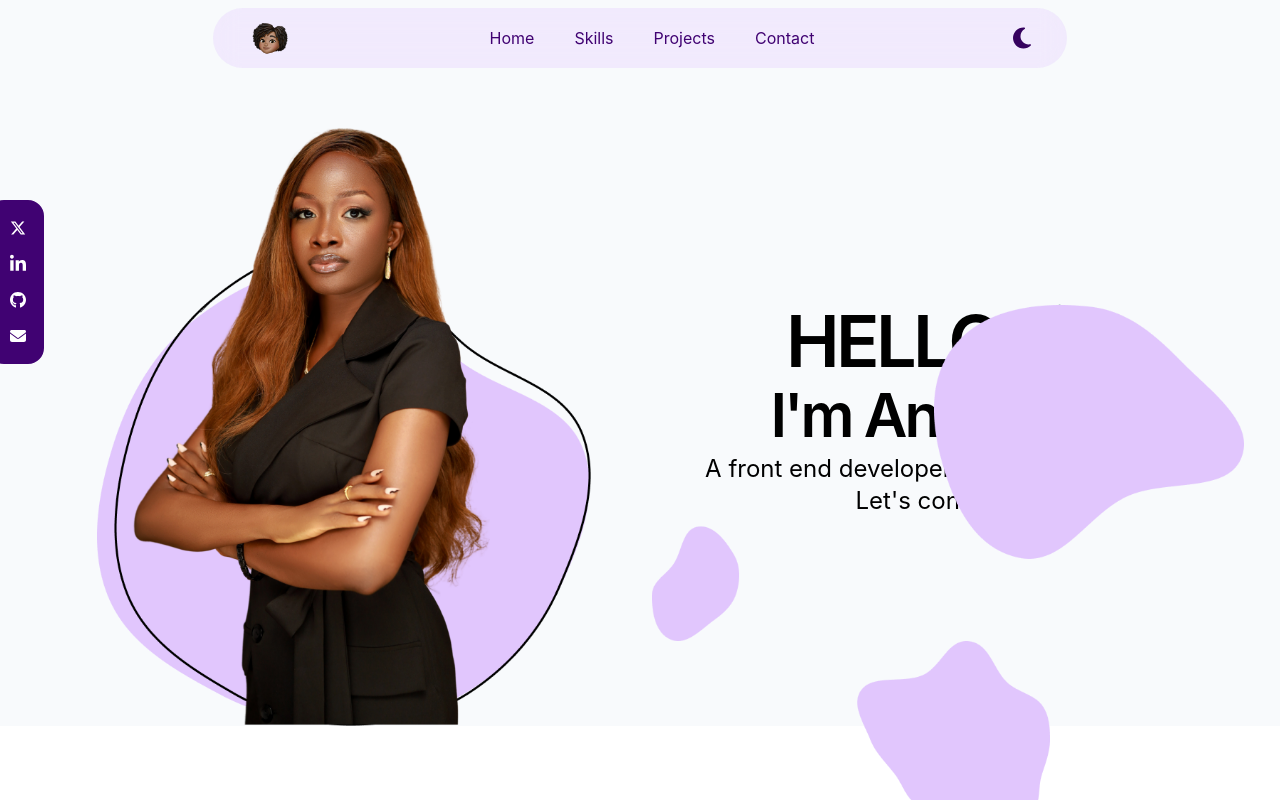
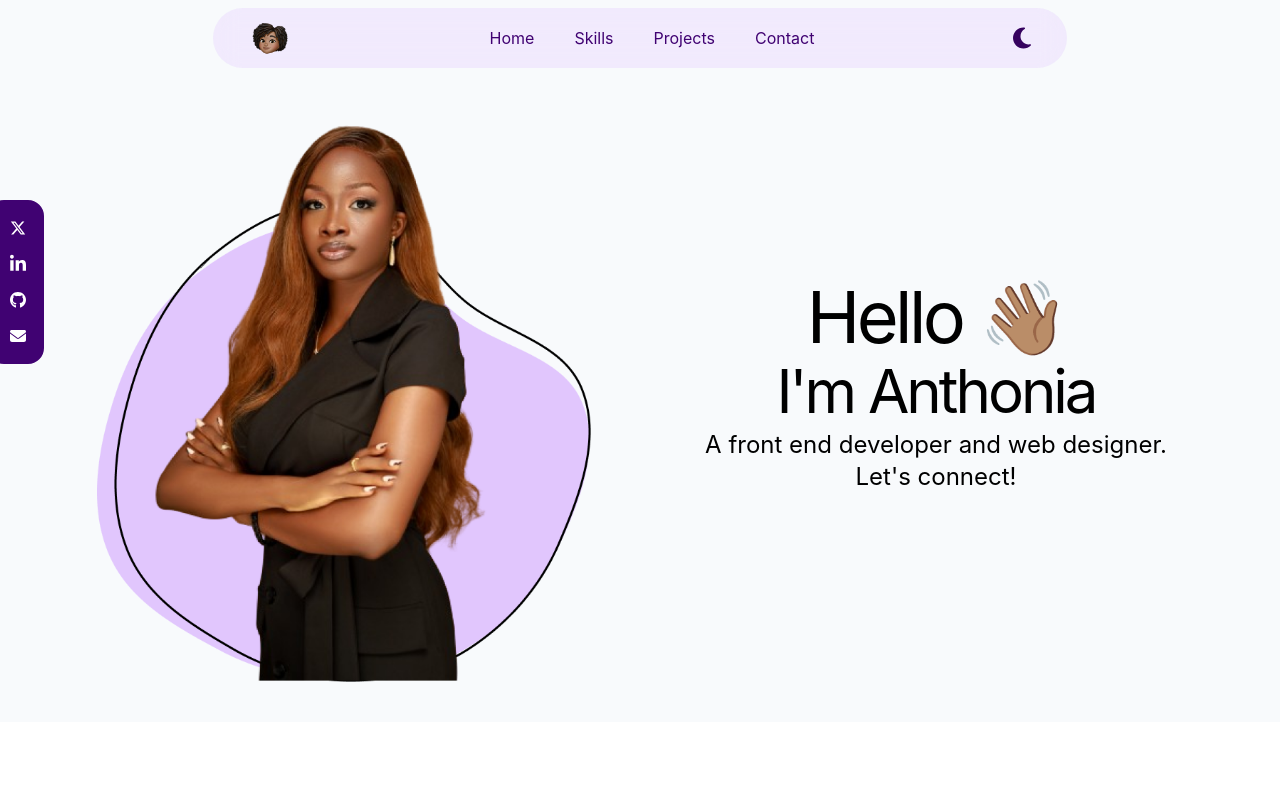
Before and after one commit to AnthoniaEfe/portfolio, a React (Create React App) app: page / in a window 1280 px wide. Built offline with nearby package versions, Linux system fonts and the light colour scheme.

Commit message:
bg image

```diff
--- a/src/components/Banner.js
+++ b/src/components/Banner.js
@@ -1,13 +1,11 @@
-import avatar from "../assets/Group 5a.png";
-import Blobsp from "../assets/Group8.png";
-import Blobs from "../assets/blobs.svg";
+import avatar from "../assets/Group5.png";
 
 export default function Banner() {
   return (
-    <section
-      id="welcome"
-      className="md:grid grid-cols-2 items-center pt-10 md:pt-20
-      md:px-12 px-8 bg-slate-50  dark:bg-vesta-9"
+    <section id="welcome" className="bg-slate-50 ">
+      <div
+        className="md:grid grid-cols-2 items-center pt-10 md:pt-20 pb-10 md:pb-20
+      md:px-12 px-8 bg-70% bg-right bg-no-repeat md:custom-bg"
       >
         {/* left half */}{" "}
         <div className="col-span-1  ">
@@ -15,26 +13,22 @@ export default function Banner() {
           <img src={avatar} alt="avatar" className=" w-5/6 mx-auto " />{" "}
         </div>
         {/* right half  */}
-      <div className="col-span-1 relative justify-center items-center">
-        <img
-          src={Blobsp}
-          alt="decorative purple blobs"
-          className="absolute -right-3 top-4 -z-10"
-        />
+        <div className="col-span-1 justify-center items-center ">
+          <div className="my-1 mx-1">
             <h2
-          className="font-semibold text-4xl md:text-7xl tracking-tighter mt-4 uppercase z-10
+              className="text-4xl md:text-7xl tracking-tighter mt-4
       "
             >
-          Hello👋🏽{" "}
+              Hello 👋🏽{" "}
             </h2>
             <h1
-          className="font-semibold text-4xl md:text-6xl my-2 tracking-tighter z-10
+              className="text-4xl md:text-6xl my-2 tracking-tighter
       "
             >
               I'm Anthonia
             </h1>
             <p
-          className="text-xl md:text-2xl z-10
+              className="text-xl md:text-2xl
       "
             >
               {" "}
@@ -45,11 +39,13 @@ export default function Banner() {
       "
             >
               Let's{" "}
-          <a href="#footer" className="hover:text-vesta-6 z-10">
+              <a href="#footer" className="hover:underline underline-offset-2">
                 connect!
               </a>{" "}
             </p>
+          </div>
         </div>{" "}
+      </div>
     </section>
   );
 }
--- a/src/output.css
+++ b/src/output.css
@@ -593,45 +593,16 @@ video {
   position: fixed;
 }
 
-.absolute {
-  position: absolute;
-}
-
 .relative {
   position: relative;
 }
 
-.sticky {
-  position: -webkit-sticky;
-  position: sticky;
-}
-
 .-left-3 {
   left: -0.75rem;
 }
 
 .top-1\/4 {
   top: 25%;
-}
-
-.right-3 {
-  right: 0.75rem;
-}
-
-.-right-3 {
-  right: -0.75rem;
-}
-
-.top-4 {
-  top: 1rem;
-}
-
-.z-10 {
-  z-index: 10;
-}
-
-.z-0 {
-  z-index: 0;
 }
 
 .col-span-1 {
@@ -674,14 +645,6 @@ video {
 
 .mb-8 {
   margin-bottom: 2rem;
-}
-
-.mr-1 {
-  margin-right: 0.25rem;
-}
-
-.mt-1 {
-  margin-top: 0.25rem;
 }
 
 .mt-2 {
@@ -726,10 +689,6 @@ video {
   height: 100vh;
 }
 
-.h-full {
-  height: 100%;
-}
-
 .w-12 {
   width: 3rem;
 }
@@ -840,17 +799,16 @@ video {
   background-color: rgb(64 2 114 / var(--tw-bg-opacity));
 }
 
-.bg-blue-500 {
-  --tw-bg-opacity: 1;
-  background-color: rgb(59 130 246 / var(--tw-bg-opacity));
-}
-
-.bg-cover {
-  background-size: cover;
-}
-
-.bg-center {
-  background-position: center;
+.bg-70\% {
+  background-size: 40%;
+}
+
+.bg-right {
+  background-position: right;
+}
+
+.bg-no-repeat {
+  background-repeat: no-repeat;
 }
 
 .fill-vesta-7 {
@@ -897,16 +855,12 @@ video {
   line-height: 1.75rem;
 }
 
-.font-semibold {
-  font-weight: 600;
-}
-
-.uppercase {
-  text-transform: uppercase;
-}
-
 .tracking-tighter {
   letter-spacing: -0.05em;
+}
+
+.underline-offset-2 {
+  text-underline-offset: 2px;
 }
 
 /* width */
@@ -1406,7 +1360,7 @@ video {
 }
 
 .form-field {
-  width: 50%;
+  width: 66.666667%;
   border-radius: 0.75rem;
   border-width: 1px;
   --tw-border-opacity: 1;
@@ -1426,6 +1380,12 @@ video {
   box-shadow: var(--tw-ring-offset-shadow), var(--tw-ring-shadow), var(--tw-shadow, 0 0 #0000);
   --tw-ring-opacity: 1;
   --tw-ring-color: rgb(64 2 114 / var(--tw-ring-opacity));
+}
+
+@media (min-width: 768px) {
+  .form-field {
+    width: 50%;
+  }
 }
 
 .form-button {
@@ -1470,6 +1430,10 @@ video {
   border-color: rgb(64 2 114 / var(--tw-border-opacity));
 }
 
+.custom-bg {
+  background-image: url('./assets/Group8.png');
+}
+
 @font-face {
   font-family: "Mali";
 
@@ -1480,9 +1444,8 @@ video {
   font-style: normal;
 }
 
-.hover\:text-vesta-6:hover {
-  --tw-text-opacity: 1;
-  color: rgb(64 2 114 / var(--tw-text-opacity));
+.hover\:underline:hover {
+  text-decoration-line: underline;
 }
 
 :is(.dark .dark\:bg-vesta-6) {
--- a/tailwind.config.js
+++ b/tailwind.config.js
@@ -39,6 +39,10 @@ module.exports = {
       },
       spacing:{
         '1/6': '16.666667%',
+      },
+      backgroundSize: {
+        '70%': '40%',
+        '16': '4rem',
       }
     },
   },
```
Also changed, not shown: src/input.css (+6 -2 lines). Lines whose indentation alone changed are shown as unchanged.
